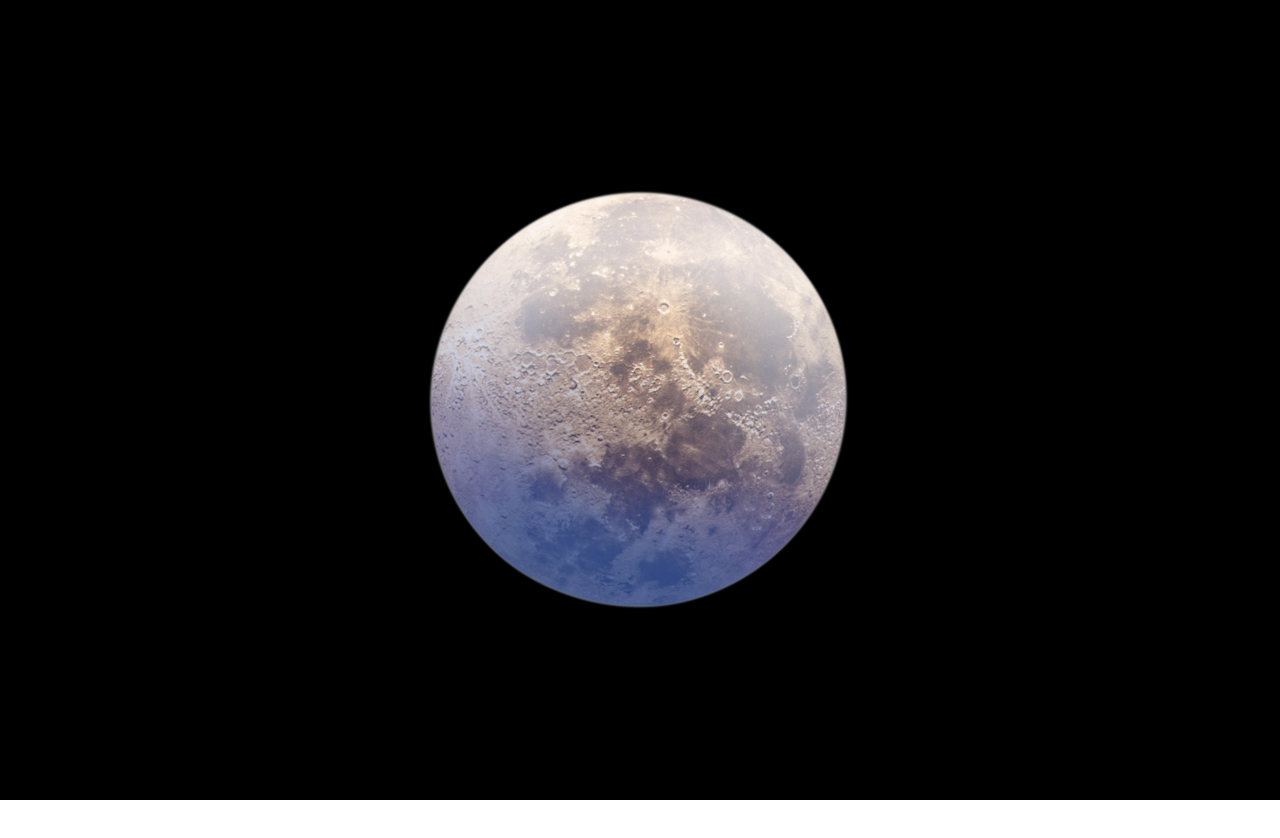
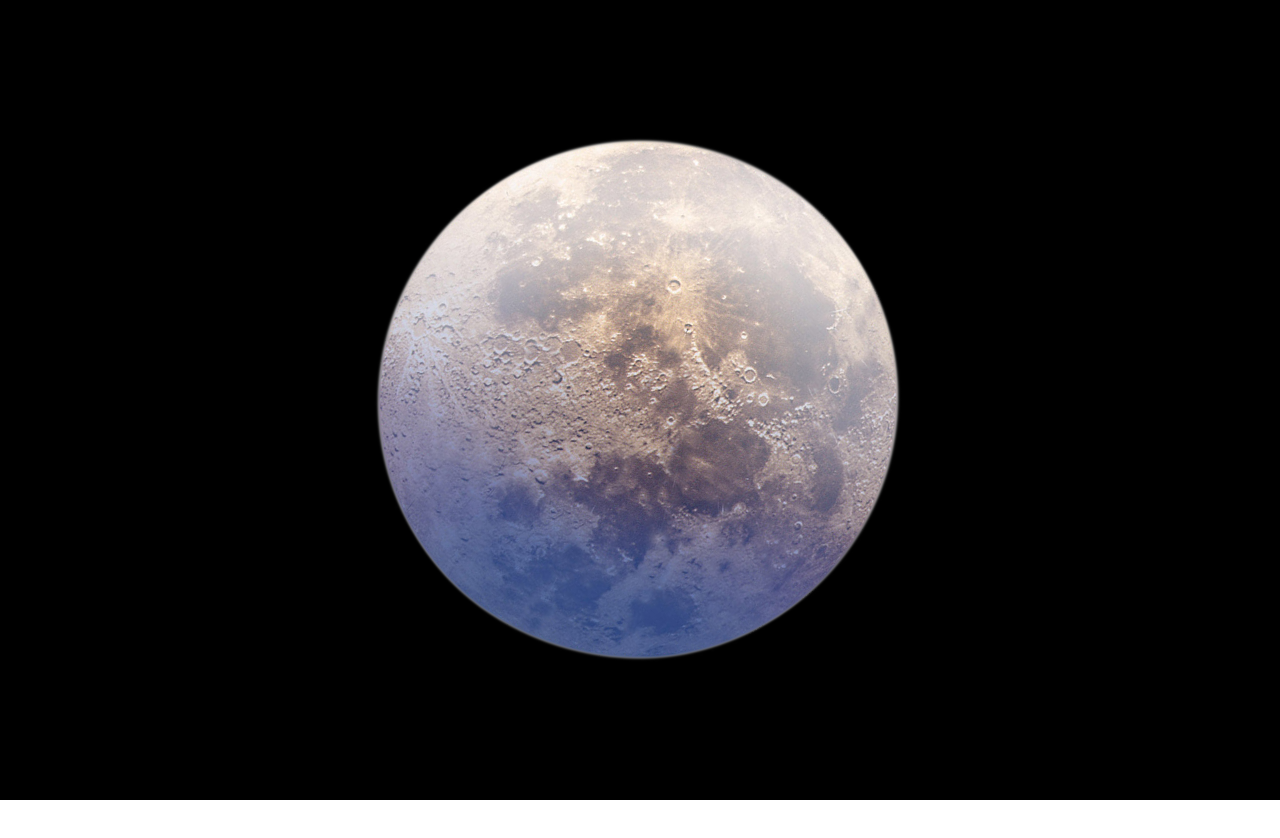
Before and after one commit to gkzcl/Ipfs-Moon, a React (Create React App) app: page / in a window 1280 px wide. Shown: the top 838 px of the page. Built offline with nearby package versions, Linux system fonts and the light colour scheme.

Commit message:
moon size 100

```diff
--- a/src/App.css
+++ b/src/App.css
@@ -3,7 +3,7 @@
 }
 
 .App-logo {
-  height: 80vmin;
+  height: 100vmin;
   pointer-events: none;
 }
 
```
